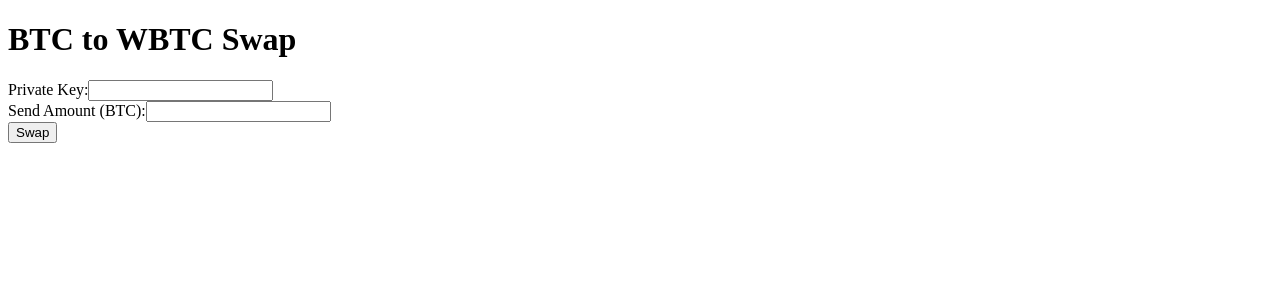
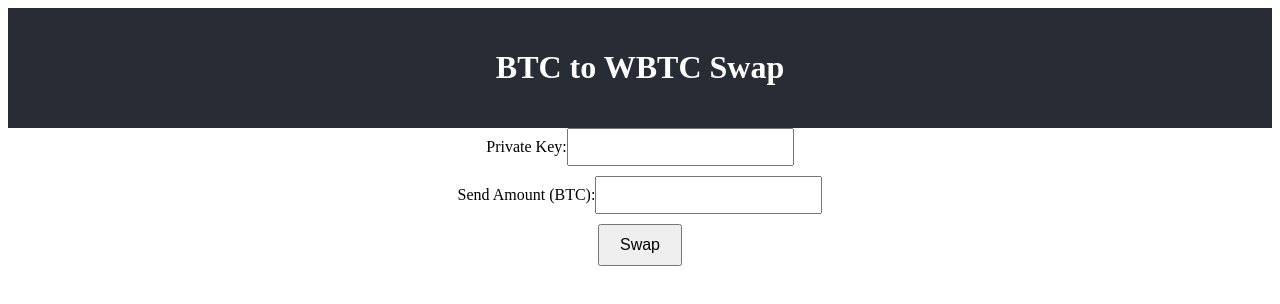
Before and after one commit to sarthakbansal7/gardenfinance, a React (Create React App) app in the folder gardenfinance/src/frontend/: page / in a window 1280 px wide. Shown: the top 304 px of the page. Built offline with nearby package versions, Linux system fonts and the light colour scheme.

Commit message:
Update App.css

```diff
--- a/gardenfinance/src/frontend/src/styles/App.css
+++ b/gardenfinance/src/frontend/src/styles/App.css
@@ -0,0 +1,27 @@
+.App {
+  text-align: center;
+}
+
+.App-header {
+  background-color: #282c34;
+  padding: 20px;
+  color: white;
+}
+
+form {
+  display: flex;
+  flex-direction: column;
+  align-items: center;
+  gap: 10px;
+}
+
+input {
+  padding: 8px;
+  font-size: 16px;
+}
+
+button {
+  padding: 10px 20px;
+  font-size: 16px;
+  cursor: pointer;
+}
```
